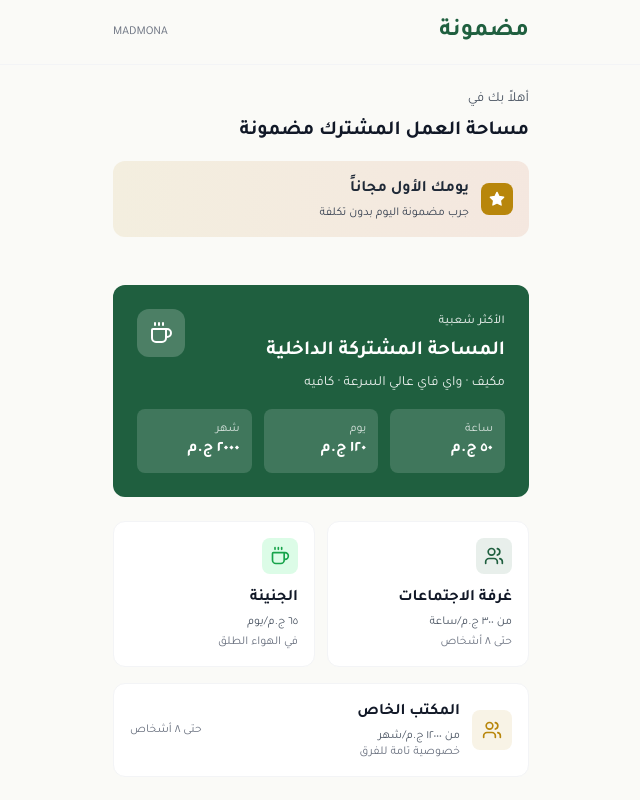
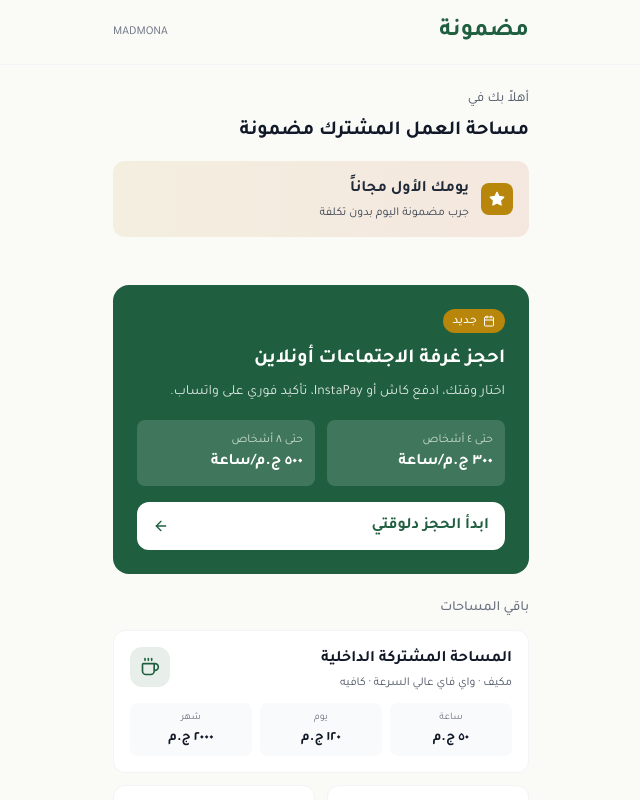
Before and after one commit to Madmonah/madmona-app, a Next.js app: page / in a window 1280 px wide. Shown: the top 800 px of the page, without its empty margins (319-959 px from the left). Built offline with nearby package versions, Linux system fonts and the light colour scheme.

Commit message:
feat: redesign home page with prominent meeting-room booking CTA + clickable space cards

```diff
--- a/src/app/page.tsx
+++ b/src/app/page.tsx
@@ -1,4 +1,5 @@
-import { Star, Users, Coffee, Clock, MapPin, Phone, MessageCircle } from 'lucide-react'
+import Link from 'next/link'
+import { Star, Users, Coffee, Clock, MapPin, Phone, MessageCircle, ArrowLeft, Calendar } from 'lucide-react'
 
 export default function HomePage() {
   return (
@@ -36,74 +37,107 @@ export default function HomePage() {
           </div>
         </section>
 
-        {/* Featured Service - Indoor */}
+        {/*
+          Primary CTA — book a meeting room online.
+          This is the only space with full online booking (calendar + payment),
+          so we surface it as the hero action above all other cards.
+        */}
         <section className="mb-6">
-          <div className="bg-[#1F5F3F] text-white rounded-xl p-6 hover:bg-[#1F5F3F]/90 transition-colors">
+          <Link
+            href="/reserve/meeting-room"
+            className="block bg-[#1F5F3F] text-white rounded-2xl p-6 hover:bg-[#1F5F3F]/95 transition-colors active:scale-[0.99] no-underline"
+          >
             <div className="flex items-start justify-between mb-4">
-              <div>
-                <span className="text-xs text-white/80 font-medium tracking-wide">الأكثر شعبية</span>
-                <h3 className="text-xl font-semibold mt-1 mb-2">المساحة المشتركة الداخلية</h3>
-                <p className="text-sm text-white/90">مكيف · واي فاي عالي السرعة · كافيه</p>
-              </div>
-              <div className="w-12 h-12 rounded-xl bg-white/20 flex items-center justify-center">
-                <Coffee className="w-6 h-6" />
+              <div className="flex-1">
+                <span className="inline-flex items-center gap-1.5 text-xs bg-[#B8860B] text-white px-2.5 py-1 rounded-full font-medium tracking-wide mb-3">
+                  <Calendar className="w-3 h-3" />
+                  جديد
+                </span>
+                <h3 className="text-xl font-semibold mb-2">احجز غرفة الاجتماعات أونلاين</h3>
+                <p className="text-sm text-white/85 leading-relaxed">
+                  اختار وقتك، ادفع كاش أو InstaPay، تأكيد فوري على واتساب.
+                </p>
               </div>
             </div>
 
-            <div className="grid grid-cols-3 gap-3">
+            <div className="grid grid-cols-2 gap-3 mb-4">
               <div className="bg-white/15 rounded-lg p-3">
-                <p className="text-xs text-white/80">ساعة</p>
-                <p className="font-semibold">٥٠ ج.م</p>
+                <p className="text-xs text-white/75">حتى ٤ أشخاص</p>
+                <p className="font-semibold mt-0.5">٣٠٠ ج.م/ساعة</p>
               </div>
               <div className="bg-white/15 rounded-lg p-3">
-                <p className="text-xs text-white/80">يوم</p>
-                <p className="font-semibold">١٢٠ ج.م</p>
-              </div>
-              <div className="bg-white/15 rounded-lg p-3">
-                <p className="text-xs text-white/80">شهر</p>
-                <p className="font-semibold">٢٠٠٠ ج.م</p>
+                <p className="text-xs text-white/75">حتى ٨ أشخاص</p>
+                <p className="font-semibold mt-0.5">٥٠٠ ج.م/ساعة</p>
               </div>
             </div>
-          </div>
+
+            <div className="flex items-center justify-between bg-white text-[#1F5F3F] rounded-xl py-3 px-4 font-semibold">
+              <span>ابدأ الحجز دلوقتي</span>
+              <ArrowLeft className="w-4 h-4" />
+            </div>
+          </Link>
         </section>
 
-        {/* Other Services Grid */}
+        {/* Other Spaces — these still use the WhatsApp lead-capture flow */}
         <section className="mb-6">
-          <div className="grid grid-cols-2 gap-3 mb-4">
-            <div className="bg-white rounded-xl border border-gray-100 hover:border-[#1F5F3F]/30 transition-colors p-4">
-              <div className="w-9 h-9 rounded-lg bg-[#1F5F3F]/10 flex items-center justify-center mb-3">
-                <Users className="w-5 h-5 text-[#1F5F3F]" />
+          <h3 className="text-sm font-medium text-gray-500 mb-3">باقي المساحات</h3>
+
+          {/* Indoor Coworking */}
+          <Link
+            href="/spaces/indoor-coworking"
+            className="block bg-white rounded-xl border border-gray-100 hover:border-[#1F5F3F]/30 hover:shadow-sm transition-all p-4 mb-3 no-underline active:scale-[0.99]"
+          >
+            <div className="flex items-start justify-between mb-3">
+              <div className="flex-1">
+                <h3 className="font-semibold text-gray-900 mb-1">المساحة المشتركة الداخلية</h3>
+                <p className="text-xs text-gray-600">مكيف · واي فاي عالي السرعة · كافيه</p>
               </div>
-              <h3 className="font-semibold text-gray-900 mb-1">غرفة الاجتماعات</h3>
-              <p className="text-xs text-gray-600">من ٣٠٠ ج.م/ساعة</p>
-              <p className="text-xs text-gray-500 mt-1">حتى ٨ أشخاص</p>
+              <div className="w-10 h-10 rounded-xl bg-[#1F5F3F]/10 flex items-center justify-center flex-shrink-0">
+                <Coffee className="w-5 h-5 text-[#1F5F3F]" />
+              </div>
             </div>
+            <div className="grid grid-cols-3 gap-2 text-center">
+              <div className="bg-gray-50 rounded-lg p-2">
+                <p className="text-[10px] text-gray-500">ساعة</p>
+                <p className="text-sm font-semibold text-gray-900 mt-0.5">٥٠ ج.م</p>
+              </div>
+              <div className="bg-gray-50 rounded-lg p-2">
+                <p className="text-[10px] text-gray-500">يوم</p>
+                <p className="text-sm font-semibold text-gray-900 mt-0.5">١٢٠ ج.م</p>
+              </div>
+              <div className="bg-gray-50 rounded-lg p-2">
+                <p className="text-[10px] text-gray-500">شهر</p>
+                <p className="text-sm font-semibold text-gray-900 mt-0.5">٢٠٠٠ ج.م</p>
+              </div>
+            </div>
+          </Link>
 
-            <div className="bg-white rounded-xl border border-gray-100 hover:border-[#1F5F3F]/30 transition-colors p-4">
+          <div className="grid grid-cols-2 gap-3 mb-3">
+            {/* Outdoor Garden */}
+            <Link
+              href="/spaces/outdoor-garden"
+              className="block bg-white rounded-xl border border-gray-100 hover:border-[#1F5F3F]/30 transition-all p-4 no-underline active:scale-[0.99]"
+            >
               <div className="w-9 h-9 rounded-lg bg-green-100 flex items-center justify-center mb-3">
-                <Coffee className="w-5 h-5 text-green-600" />
+                <Coffee className="w-5 h-5 text-green-700" />
               </div>
               <h3 className="font-semibold text-gray-900 mb-1">الجنينة</h3>
               <p className="text-xs text-gray-600">٦٥ ج.م/يوم</p>
               <p className="text-xs text-gray-500 mt-1">في الهواء الطلق</p>
-            </div>
-          </div>
+            </Link>
 
-          {/* Private Office - Wide Card */}
-          <div className="bg-white rounded-xl border border-gray-100 hover:border-[#1F5F3F]/30 transition-colors p-4">
-            <div className="flex items-center gap-3">
-              <div className="w-10 h-10 rounded-lg bg-[#B8860B]/10 flex items-center justify-center flex-shrink-0">
+            {/* Private Office */}
+            <Link
+              href="/spaces/private-office"
+              className="block bg-white rounded-xl border border-gray-100 hover:border-[#1F5F3F]/30 transition-all p-4 no-underline active:scale-[0.99]"
+            >
+              <div className="w-9 h-9 rounded-lg bg-[#B8860B]/10 flex items-center justify-center mb-3">
                 <Users className="w-5 h-5 text-[#B8860B]" />
               </div>
-              <div className="flex-1">
-                <h3 className="font-semibold text-gray-900 mb-1">المكتب الخاص</h3>
-                <p className="text-xs text-gray-600">من ١٢٠٠٠ ج.م/شهر</p>
-                <p className="text-xs text-gray-500">خصوصية تامة للفرق</p>
-              </div>
-              <div className="text-right text-xs text-gray-500">
-                حتى ٨ أشخاص
-              </div>
-            </div>
+              <h3 className="font-semibold text-gray-900 mb-1">المكتب الخاص</h3>
+              <p className="text-xs text-gray-600">من ١٢٠٠٠ ج.م/شهر</p>
+              <p className="text-xs text-gray-500 mt-1">حتى ٨ أشخاص</p>
+            </Link>
           </div>
         </section>
 
@@ -115,7 +149,7 @@ export default function HomePage() {
               href="https://wa.me/201002229982"
               target="_blank"
               rel="noopener noreferrer"
-              className="flex flex-col items-center p-4 bg-[#25D366]/10 rounded-xl hover:bg-[#25D366]/20 transition-colors"
+              className="flex flex-col items-center p-4 bg-[#25D366]/10 rounded-xl hover:bg-[#25D366]/20 transition-colors no-underline"
             >
               <div className="w-10 h-10 rounded-full bg-[#25D366] flex items-center justify-center mb-2">
                 <MessageCircle className="w-5 h-5 text-white" />
@@ -126,13 +160,13 @@ export default function HomePage() {
 
             <a
               href="tel:01002229982"
-              className="flex flex-col items-center p-4 bg-gray-100 rounded-xl hover:bg-gray-200 transition-colors"
+              className="flex flex-col items-center p-4 bg-gray-100 rounded-xl hover:bg-gray-200 transition-colors no-underline"
             >
               <div className="w-10 h-10 rounded-full bg-gray-600 flex items-center justify-center mb-2">
                 <Phone className="w-5 h-5 text-white" />
               </div>
               <p className="font-medium text-gray-900 text-sm">اتصل بنا</p>
-              <p className="text-xs text-gray-600 mt-1 dir-ltr">01002229982</p>
+              <p className="text-xs text-gray-600 mt-1" dir="ltr">01002229982</p>
             </a>
           </div>
         </section>
@@ -158,7 +192,7 @@ export default function HomePage() {
 
               <div className="flex items-center gap-3">
                 <Phone className="w-4 h-4 text-gray-600 flex-shrink-0" />
-                <p className="text-sm text-gray-900 dir-ltr">01002229982</p>
+                <p className="text-sm text-gray-900" dir="ltr">01002229982</p>
               </div>
             </div>
           </div>
@@ -167,7 +201,6 @@ export default function HomePage() {
         <div className="text-center text-xs text-gray-500 py-4 border-t border-gray-100">
           <p className="font-medium text-[#1F5F3F] mb-1">مضمونة</p>
           <p>Your space, guaranteed</p>
-          <p className="mt-2 text-[#B8860B]">جاهز للنشر على madmonacairo.com 🚀</p>
         </div>
       </main>
     </div>
```
